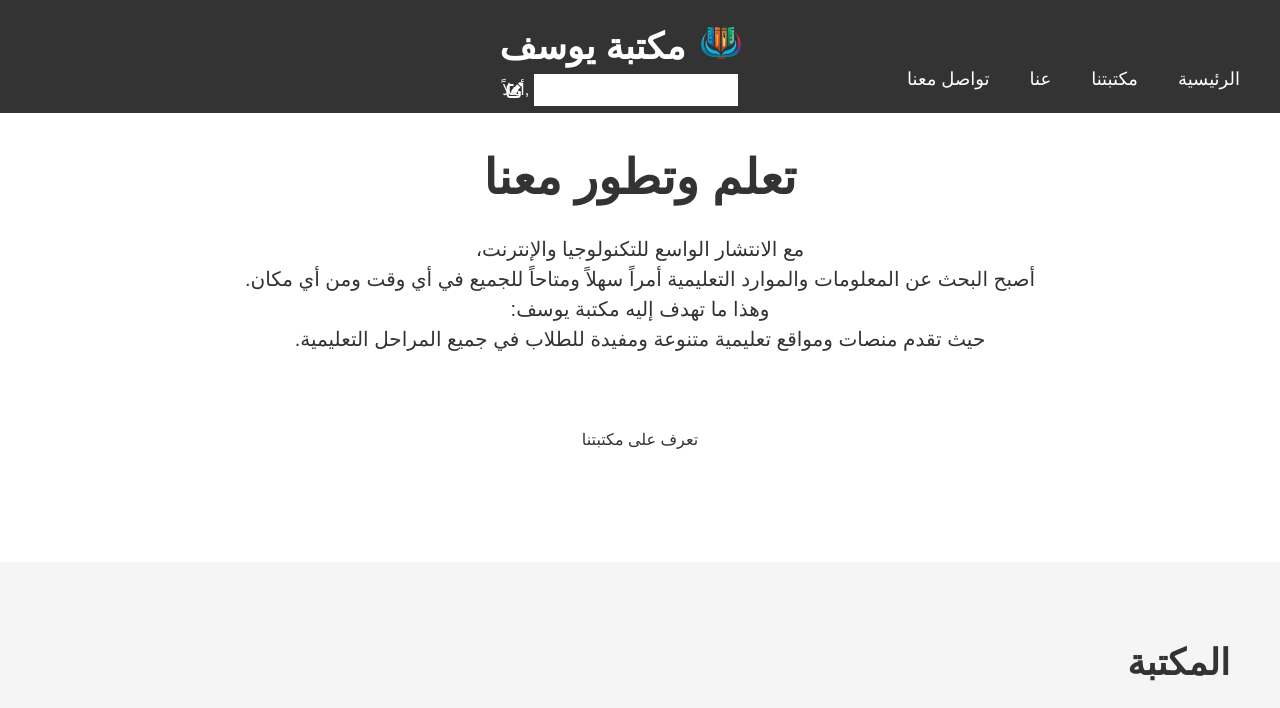
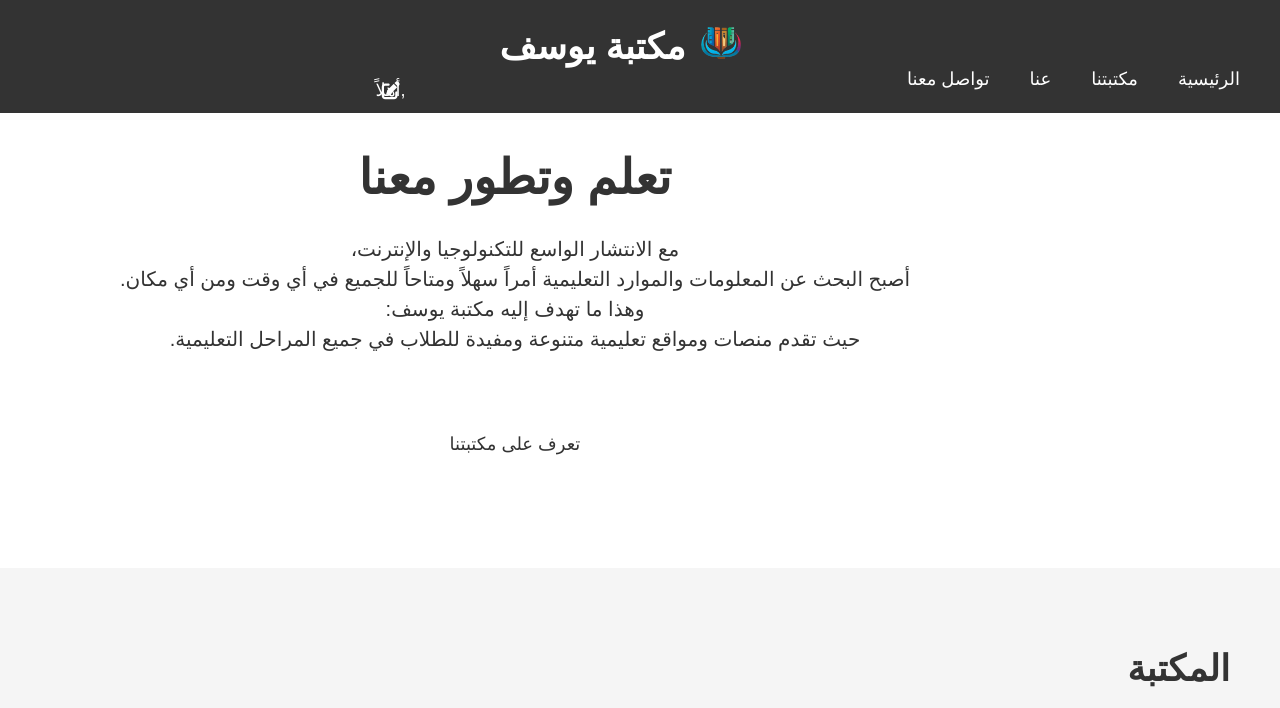
Before and after one commit to Dev4YM/youseflib, a PHP site: page / in a window 1280 px wide. Shown: the top 708 px of the page. Run offline with PHP 8.4, Linux system fonts and the light colour scheme.

Commit message:
Update style.css

```diff
--- a/style.css
+++ b/style.css
@@ -134,12 +134,17 @@ nav a:hover {
 .container {
 			position: relative;
 			display: inline-block;
+	font-size: 18px;
+	margin-right: 250px;
 		}
         .container input {
         	width: 200px;
             height: 30px;
             cursor: default;
 		border: none;
+		background: #333;
+		font-size: 18px;
+		color: #fff;
         }
 .container input:hover {
 	border: 1px solid #fff;
```
